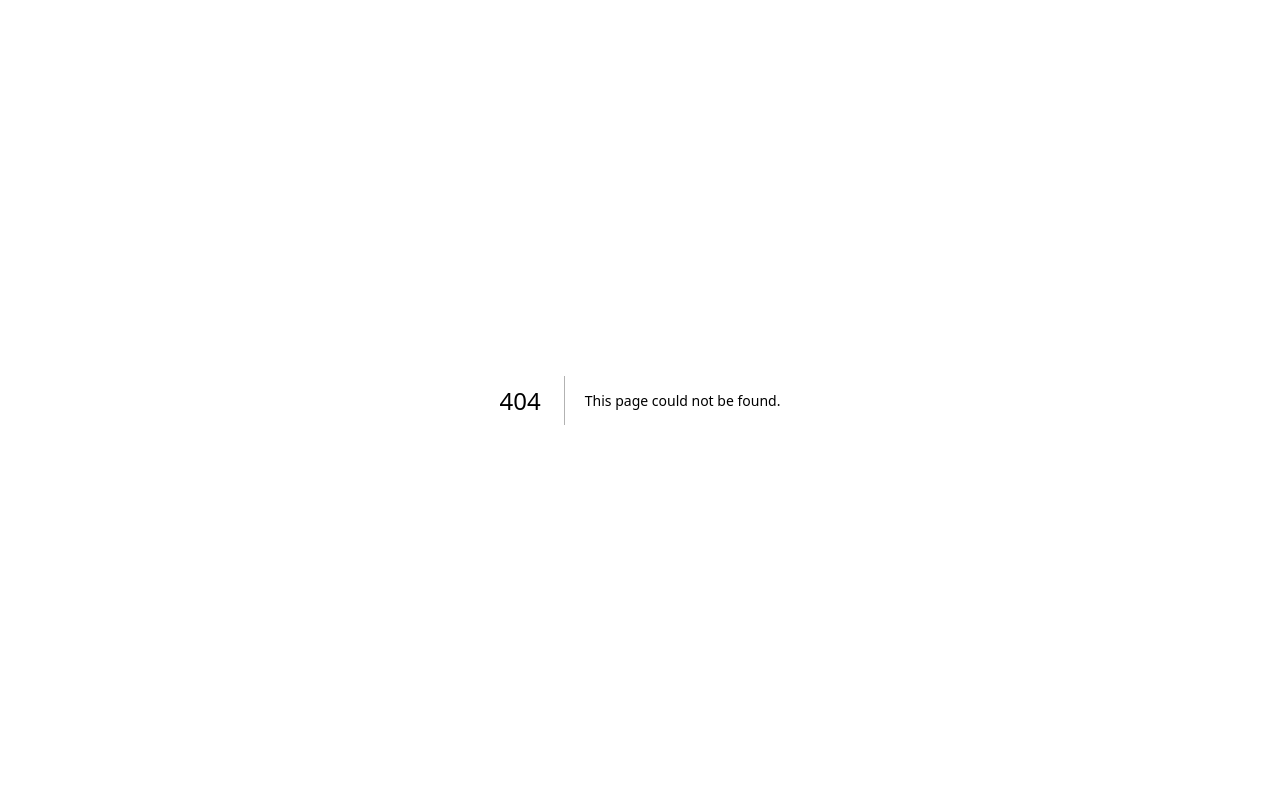
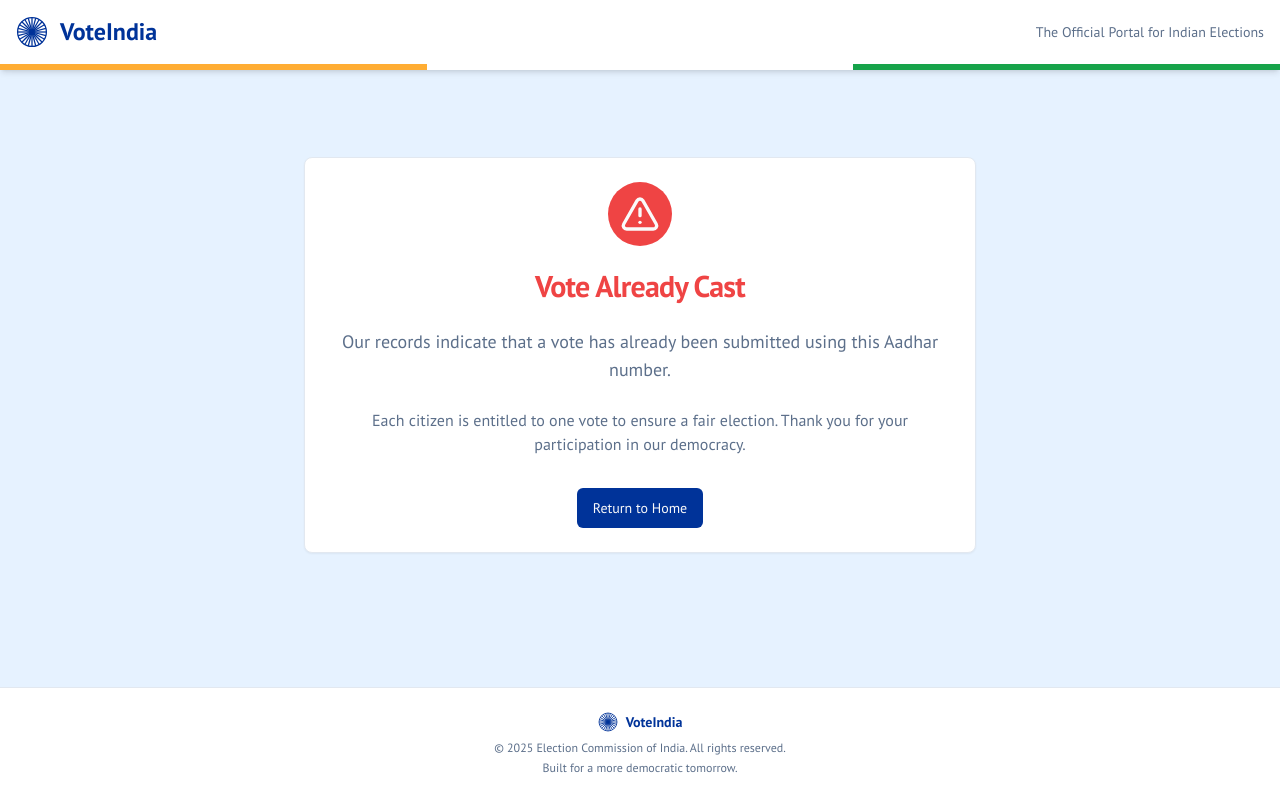
Before and after one commit to ShashankMudg/Your-Voice-Your-Vote, a Next.js app: page /already-voted in a window 1280 px wide. Before the commit this address had no page. Built offline with nearby package versions, Linux system fonts and the light colour scheme.

Commit message:
Now add a logic that if a vote has been casted from an aadhar number the

```diff
--- /dev/null
+++ b/src/app/already-voted/page.tsx
@@ -0,0 +1,36 @@
+import Header from '@/components/header';
+import Footer from '@/components/footer';
+import { Card, CardContent, CardHeader, CardTitle } from '@/components/ui/card';
+import { Button } from '@/components/ui/button';
+import Link from 'next/link';
+import { AlertTriangle } from 'lucide-react';
+
+export default function AlreadyVotedPage() {
+  return (
+    <div className="flex flex-col min-h-screen bg-background">
+      <Header />
+      <main className="flex-grow container mx-auto px-4 py-8 md:py-12 flex items-center justify-center">
+        <Card className="w-full max-w-2xl text-center animate-fade-in">
+          <CardHeader>
+            <div className="mx-auto bg-destructive text-destructive-foreground rounded-full h-16 w-16 flex items-center justify-center mb-4">
+              <AlertTriangle className="h-10 w-10" />
+            </div>
+            <CardTitle className="text-3xl text-destructive font-headline">Vote Already Cast</CardTitle>
+          </CardHeader>
+          <CardContent>
+            <p className="text-lg text-muted-foreground mb-6">
+              Our records indicate that a vote has already been submitted using this Aadhar number.
+            </p>
+            <p className="text-md text-muted-foreground mb-8">
+              Each citizen is entitled to one vote to ensure a fair election. Thank you for your participation in our democracy.
+            </p>
+            <Button asChild>
+              <Link href="/">Return to Home</Link>
+            </Button>
+          </CardContent>
+        </Card>
+      </main>
+      <Footer />
+    </div>
+  );
+}
--- a/src/app/dashboard/page.tsx
+++ b/src/app/dashboard/page.tsx
@@ -40,7 +40,11 @@ export default function DashboardPage() {
   const router = useRouter();
 
   const handleVote = () => {
-    // In a real app, you would record the vote here.
+    // Mark the user as voted in localStorage.
+    const aadhar = localStorage.getItem('currentVoterAadhar');
+    if (aadhar) {
+      localStorage.setItem(aadhar, 'voted');
+    }
     router.push('/thank-you');
   };
 
--- a/src/components/auth-form.tsx
+++ b/src/components/auth-form.tsx
@@ -1,6 +1,6 @@
 "use client";
 
-import { useState } from "react";
+import { useState, useEffect } from "react";
 import { useRouter } from "next/navigation";
 import { Card, CardContent, CardHeader, CardTitle, CardDescription } from "@/components/ui/card";
 import { Button } from "@/components/ui/button";
@@ -31,6 +31,17 @@ export default function AuthForm() {
     // For demonstration, using a hardcoded OTP.
     // In a real app, you would verify this against a server.
     if (otp === '123456') {
+      // Check if the user has already voted.
+      const hasVoted = localStorage.getItem(aadhar) === 'voted';
+
+      if (hasVoted) {
+        router.push('/already-voted');
+        return;
+      }
+
+      // Store the current user's aadhar to mark as voted later
+      localStorage.setItem('currentVoterAadhar', aadhar);
+
       toast({
         title: "Success",
         description: "OTP validated successfully. Redirecting...",
@@ -45,6 +56,11 @@ export default function AuthForm() {
       });
     }
   };
+
+  // Effect to handle client-side only logic
+  useEffect(() => {
+    // This code will only run on the client.
+  }, []);
 
   return (
     <>
```
